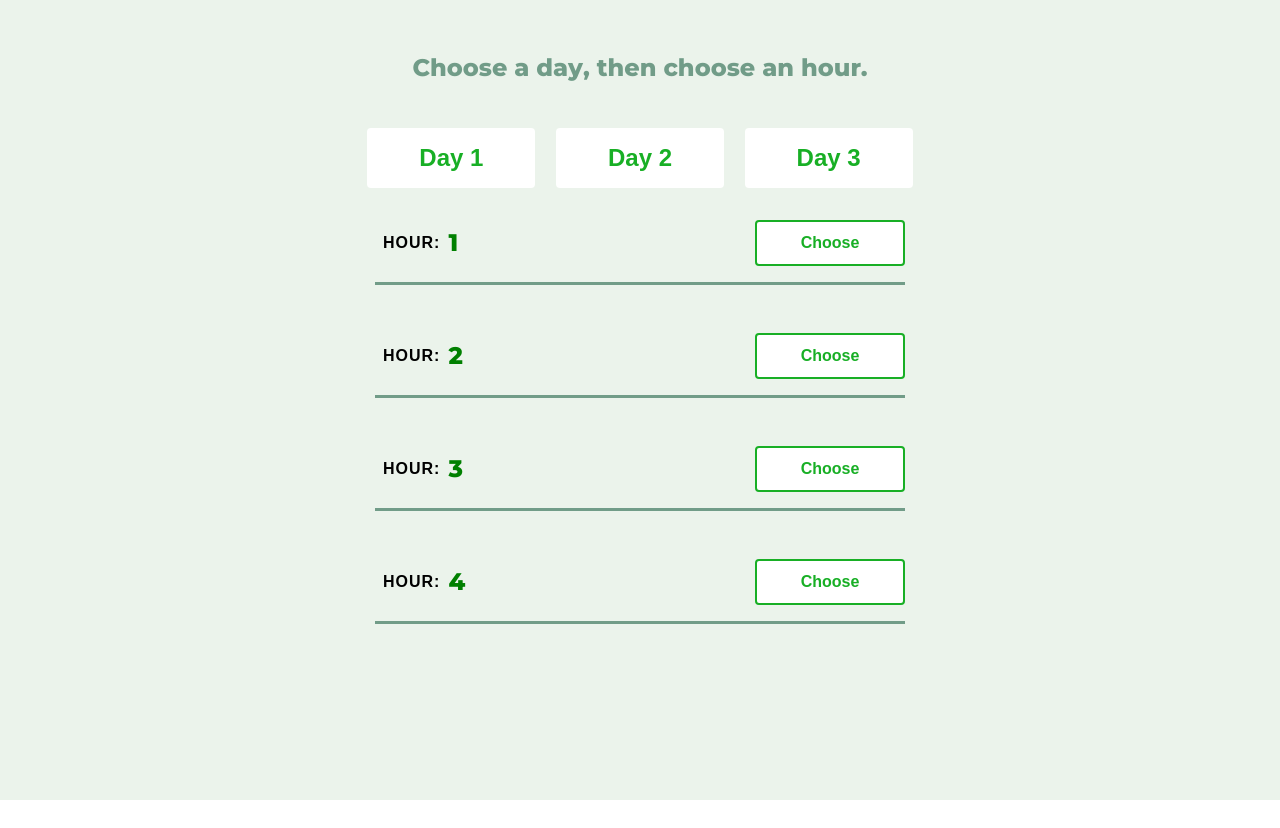
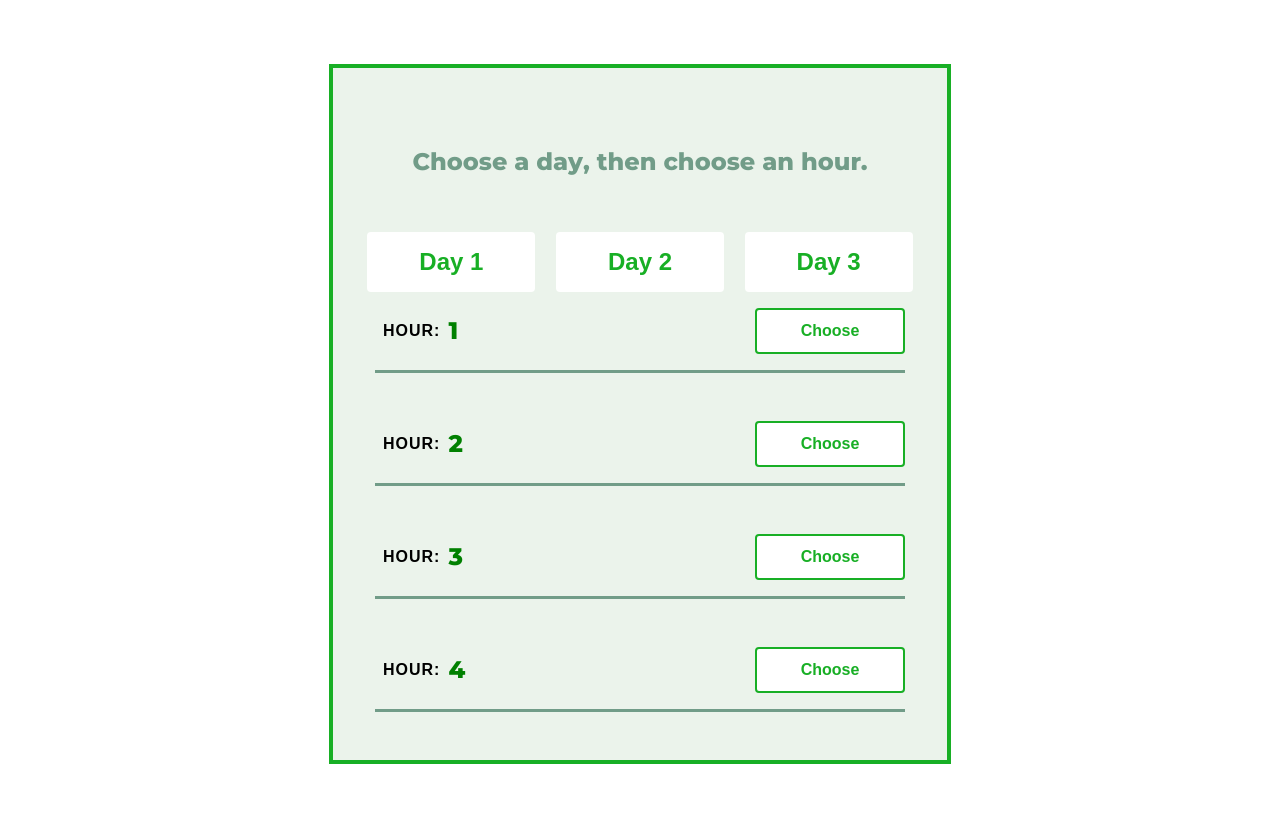
Before and after one commit to Ykatesque/date-time-select, a React (Create React App) app: page / in a window 1280 px wide. Before the commit the page ends 800 px from the top, so only its background shows below. Built offline with nearby package versions, Linux system fonts and the light colour scheme.

Commit message:
minor css fixes

```diff
--- a/src/App.scss
+++ b/src/App.scss
@@ -8,26 +8,38 @@ $color-dark-green: #2b211d;
 $color-white-green: #ebf3eb;
 $color-grey: #719c88;
 
+
+@mixin green-border {
+  border: 4px solid $color-green;
+}
+
+
+
 html, body {
   font-size: 16px;
   padding: 0;
   margin: 0;
   box-sizing: border-box;
+  transition: all 1000ms ease-in-out;
+
 }
 
 .App {
+  @include green-border;
   display: flex;
   flex-direction: column;
-  margin: 0rem auto;
+  margin: 4rem auto;
   align-items: center;
   background: $color-white-green;
-  height: 100vh;
+  width: 550px;
+  padding: 2rem;
+
 }
 
 .daysWrapper {
   display: flex;
   flex-direction: row;
-  margin: 1rem auto;
+  padding: 1rem auto;
   grid-gap: 1rem;
   min-width: 550px;
   justify-content: space-around;
@@ -50,9 +62,8 @@ html, body {
   color: $color-green;
   min-width: 550px;
   justify-content: center;
-  margin-top: 2rem;
   align-items: center;
-
+  min-height: 100px;
 }
 
 .zeroState {
@@ -70,4 +81,5 @@ html, body {
 .resultsWrapper {
   display: flex;
   flex-direction: row;
+
 }
```
